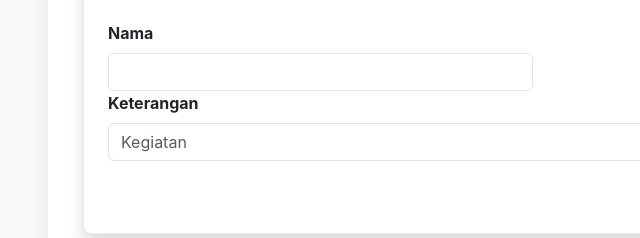
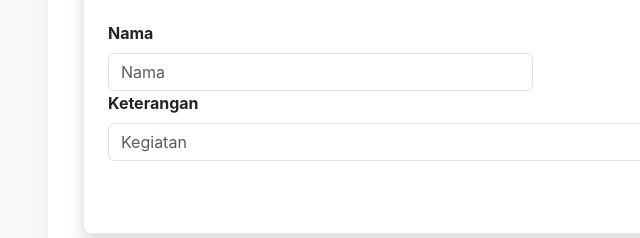
Before and after one commit to ilhamahmadi-dev/invoicegenerator, a plain HTML site: page index.html in a window 1280 px wide. Shown: the part 253-491 px from the top of the page, 22-662 px from the left. Drawn offline with nearby package versions, Linux system fonts and the light colour scheme.

Commit message:
Update index.html

```diff
--- a/index.html
+++ b/index.html
@@ -41,7 +41,7 @@
               type="text"
               id="nama-reimburse"
               class="form-control"
-              placeholder=""
+              placeholder="Nama"
               required
             />
           </div>
```
